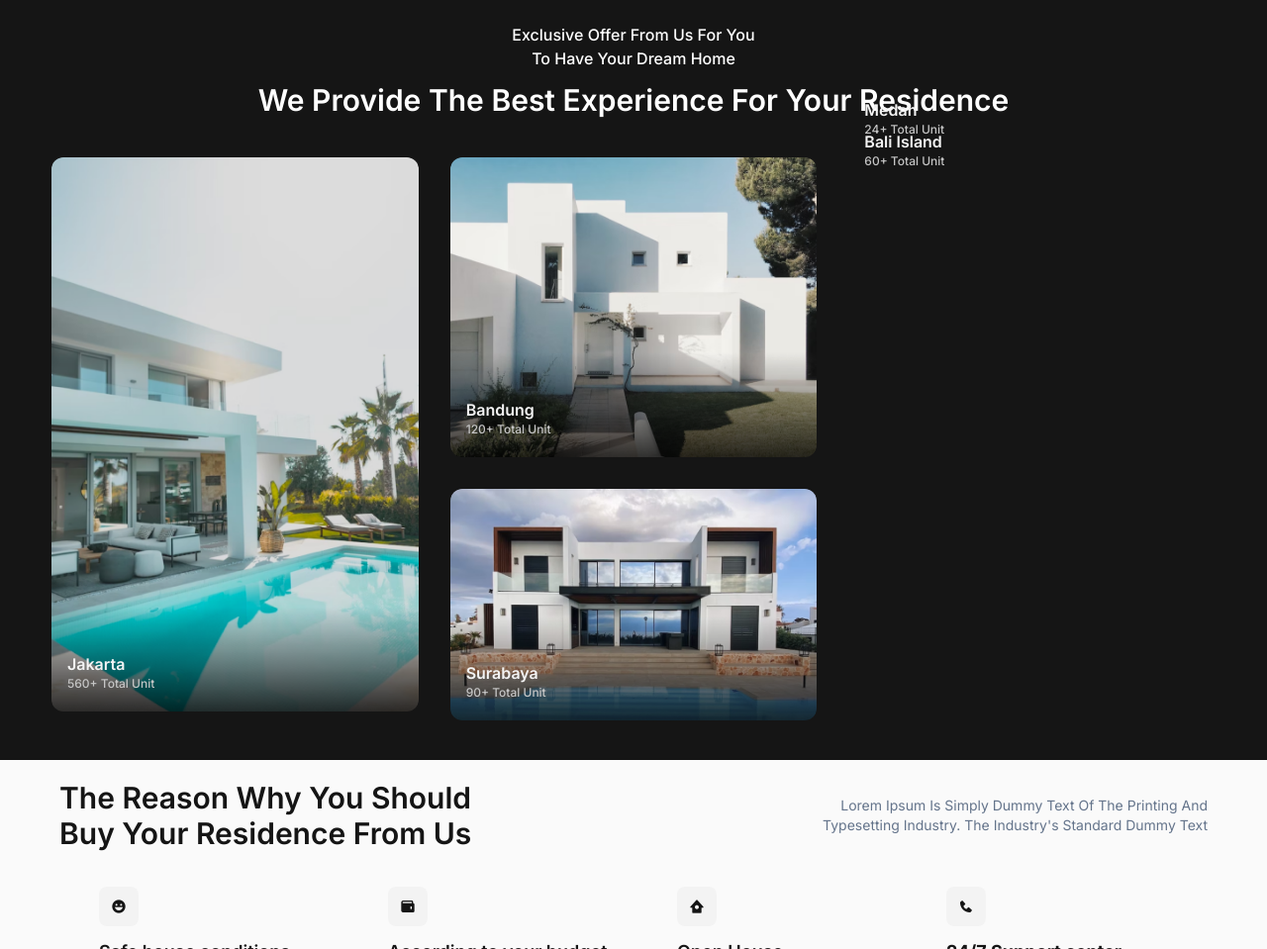
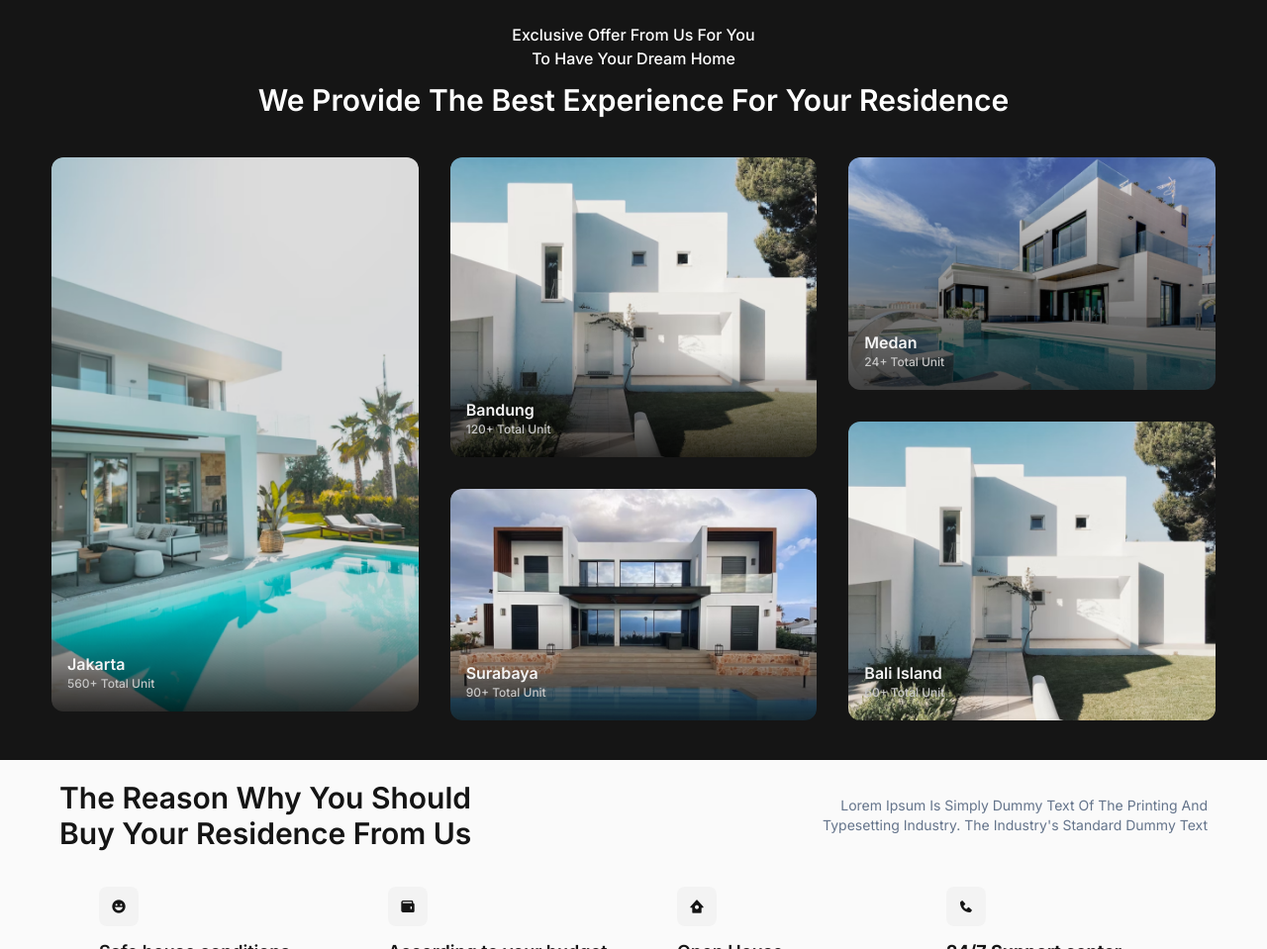
Before and after one commit to rafikahutamiputri/project-rentind, a website: page index.html in a window 1280 px wide. Shown: the part 1278-2237 px from the top of the page at 99% size. Drawn offline with nearby package versions, Linux system fonts and the light colour scheme; files that its build step writes are made by us from their sources; the site is published under a folder, as on GitHub Pages, so addresses that start at the root find nothing.

Commit message:
bismillah nda typo

```diff
--- a/index.html
+++ b/index.html
@@ -206,14 +206,14 @@
             </div>
         </div>
         <div class="hidden relative lg:inline lg:w-full lg:row-span-1">
-            <img src="/assets/img/medan.png" alt="" class="rounded-xl w-[100%] h-auto cursor-pointer ">
+            <img src="assets/img/medan.png" alt="" class="rounded-xl w-[100%] h-auto cursor-pointer ">
             <div class="absolute bottom-5 left-4">
                 <h3 class="text-[#f4f4f4] font-semibold text-base">Medan</h3>
                 <p class="text-xs text-[#c5c5c5] font-medium">24+ Total Unit</p>
             </div>
         </div>
         <div class="hidden relative lg:inline lg:w-full lg:row-span-2">
-            <img src="/assets/img/image 19.png" alt="" class="rounded-xl w-[100%] h-auto cursor-pointer  ">
+            <img src="assets/img/image 19.png" alt="" class="rounded-xl w-[100%] h-auto cursor-pointer  ">
             <div class="absolute bottom-5 left-4">
                 <h3 class="text-[#f4f4f4] font-semibold text-base">Bali Island</h3>
                 <p class="text-xs text-[#c5c5c5] font-medium">60+ Total Unit</p>
```
